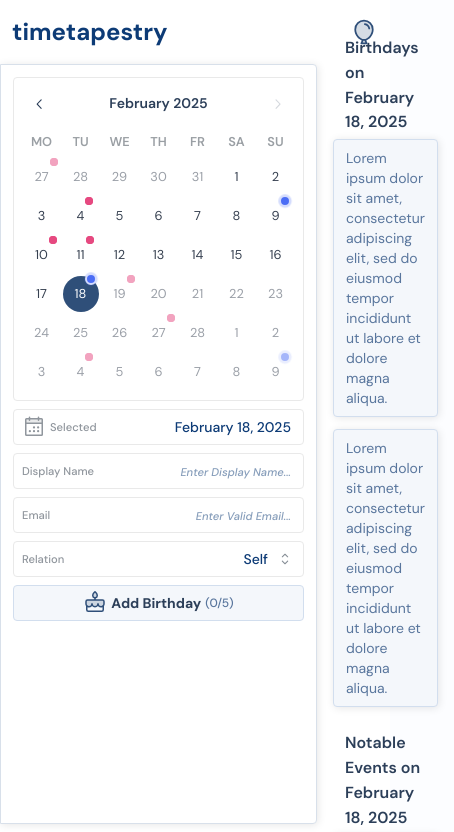
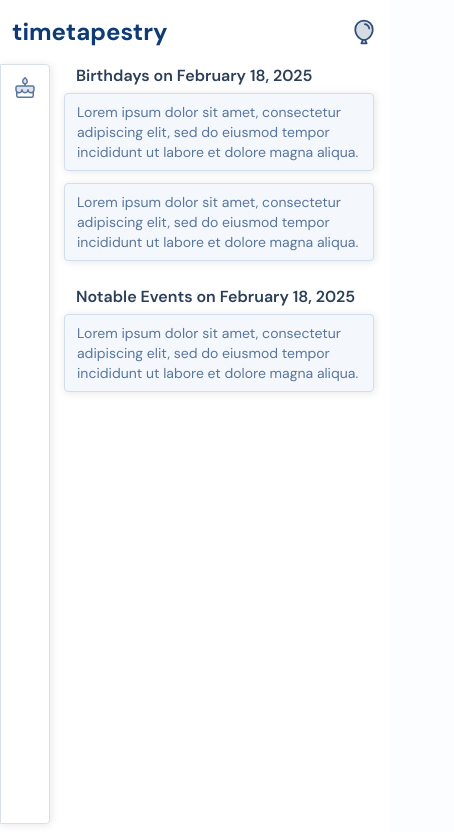
Before and after one commit to aniqatc/time-tapestry, a React (Vite) app: page / in a window 390 px wide. Shown: the top 832 px of the page, 454 px wide, since content can reach past the window. Built offline with nearby package versions, Linux system fonts and the light colour scheme.

Commit message:
sidebar responsiveness + animation + useScreenWidth hook

```diff
--- a/src/components/Content/Content.tsx
+++ b/src/components/Content/Content.tsx
@@ -5,7 +5,7 @@ export default function Content(): JSX.Element {
   const formattedDate = useDateStore((state: { formattedDate: string }) => state.formattedDate);
 
   return (
-    <div className="mx-auto -mt-9 flex h-min w-full flex-col gap-4 pr-4 pl-2 xl:max-w-[655px]">
+    <div className="mx-auto -mt-9 flex h-min w-full flex-col gap-4 pr-4 pl-2 max-[650px]:-mt-2 max-[535px]:pl-16 xl:max-w-[655px]">
       <section className="flex flex-wrap gap-3 lg:flex-nowrap">
         <PrimaryCard heading={`Birthdays on ${formattedDate}`}>
           Lorem ipsum dolor sit amet, consectetur adipiscing elit, sed do eiusmod tempor incididunt
--- a/src/components/Header/Header.tsx
+++ b/src/components/Header/Header.tsx
@@ -7,7 +7,7 @@ interface HeaderProps {
 
 export default function Header({ className = '' }: HeaderProps): JSX.Element {
   return (
-    <header className={`flex px-3 py-4 justify-between${className}`}>
+    <header className={`flex items-center justify-between px-3 py-4 ${className}`}>
       <Heading>timetapestry</Heading>
       <ThemeToggle />
     </header>
--- a/src/components/Sidebar/BirthdayForm.tsx
+++ b/src/components/Sidebar/BirthdayForm.tsx
@@ -16,7 +16,7 @@ export default function BirthdayForm(): JSX.Element {
 
   return (
     <form
-      className="flex w-full flex-col gap-2"
+      className="mt-2 flex w-full flex-col gap-2"
       autoComplete="off"
       onSubmit={event => {
         event.preventDefault();
--- a/src/components/Sidebar/Sidebar.tsx
+++ b/src/components/Sidebar/Sidebar.tsx
@@ -1,5 +1,9 @@
+import { useState, useEffect } from 'react';
+import { Cake } from '@phosphor-icons/react';
+import { motion } from 'framer-motion';
 import Calendar from './Calendar';
 import BirthdayForm from './BirthdayForm';
+import { useScreenWidth } from '@hooks';
 
 import { MantineProvider, createTheme } from '@mantine/core';
 
@@ -12,14 +16,46 @@ const theme = createTheme({
 });
 
 export default function Sidebar({ className = '' }: SidebarProps): JSX.Element {
+  const [isExpanded, setIsExpanded] = useState<boolean>(true);
+  const width = useScreenWidth();
+
+  useEffect(() => {
+    setIsExpanded(width >= 625);
+  }, [width]);
+
   return (
     <MantineProvider theme={theme}>
-      <aside
-        className={`shadow-primary border-primary-200 sticky left-0 mr-auto flex h-[90%] flex-col items-center gap-2 rounded-tr-sm rounded-br-sm border bg-white px-3 py-3 xl:absolute ${className}`}
+      <motion.aside
+        initial={false}
+        animate={{
+          width: isExpanded ? 315 : 50,
+          transition: {
+            duration: 0.3,
+            ease: 'easeInOut',
+          },
+        }}
+        className={`group shadow-primary border-primary-200 sticky left-0 mr-auto flex h-[90%] flex-col items-center gap-2 rounded-tr-sm rounded-br-sm border bg-white px-3 py-3 max-[625px]:cursor-pointer max-[535px]:absolute xl:absolute ${className}`}
+        onMouseEnter={() => width < 625 && setIsExpanded(true)}
+        onMouseLeave={() => width < 625 && setIsExpanded(false)}
+        onClick={() => width < 625 && setIsExpanded(true)}
       >
-        <Calendar />
-        <BirthdayForm />
-      </aside>
+        {isExpanded && (
+          <motion.span
+            initial={{ opacity: 0, x: -20 }}
+            animate={{ opacity: 1, x: 0 }}
+            exit={{ opacity: 0, x: -20 }}
+            transition={{ duration: 0.3, delay: 0.1 }}
+          >
+            <Calendar />
+            <BirthdayForm />
+          </motion.span>
+        )}
+        {!isExpanded && (
+          <button className="text-primary-500 group-hover:text-primary-700 flex items-center justify-center">
+            <Cake size={24} weight="duotone" />
+          </button>
+        )}
+      </motion.aside>
     </MantineProvider>
   );
 }
--- a/src/hooks/index.ts
+++ b/src/hooks/index.ts
@@ -0,0 +1 @@
+export { default as useScreenWidth } from './useScreenWidth';
--- /dev/null
+++ b/src/hooks/useScreenWidth.tsx
@@ -0,0 +1,19 @@
+import { useState, useEffect } from 'react';
+
+export default function useScreenWidth() {
+  const [width, setWidth] = useState<number>(window.innerWidth);
+
+  useEffect(() => {
+    function handleResize() {
+      setWidth(window.innerWidth);
+    }
+
+    window.addEventListener('resize', handleResize);
+
+    return () => {
+      window.removeEventListener('resize', handleResize);
+    };
+  }, []);
+
+  return width;
+}
```
